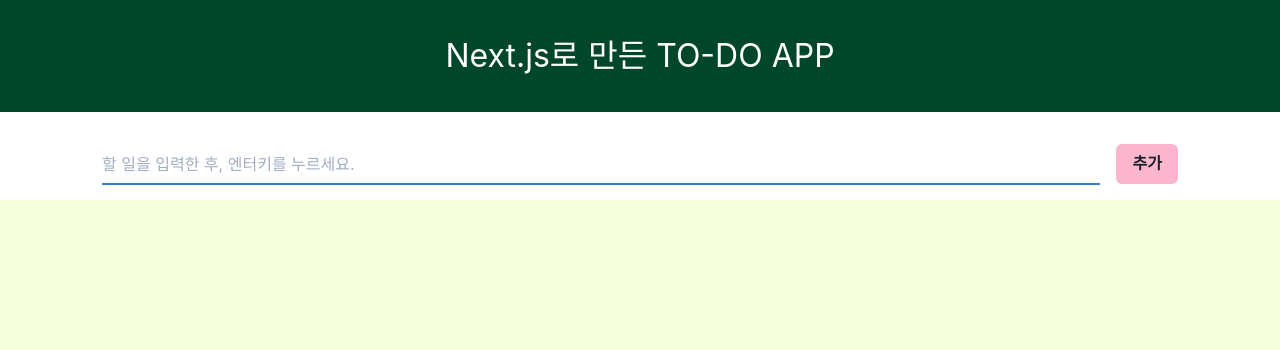
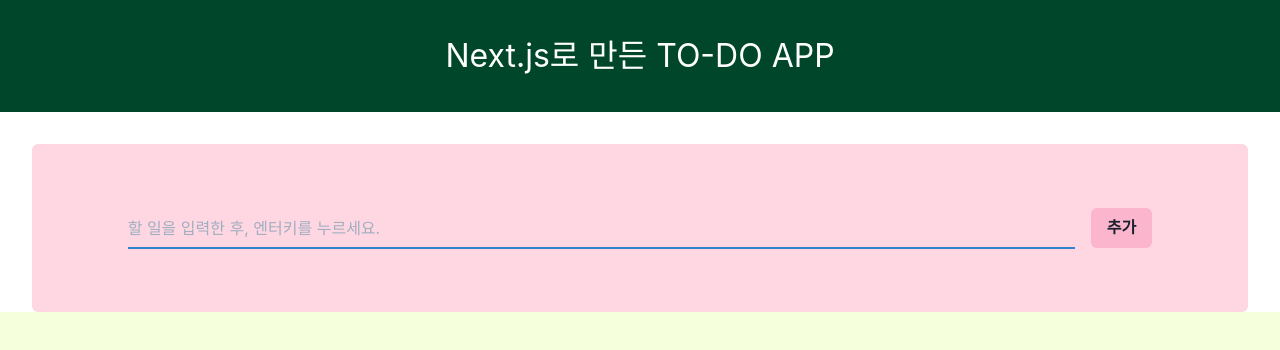
Before and after one commit to SJ-Lee33/next-todo-1886px-1, a Next.js app: page / in a window 1280 px wide. Shown: the top 350 px of the page. Built offline with nearby package versions, Linux system fonts and the light colour scheme.

Commit message:
change style

```diff
--- a/components/todo/Todo.js
+++ b/components/todo/Todo.js
@@ -34,9 +34,9 @@
   };
 
   return (
-    <>
+    <Box margin="2rem" padding="2rem 0" borderRadius="md" bg="#FED7E2">
       <Form pushTodo={pushTodo} />
       <Item todoList={todoList} deleteTodo={deleteTodo} />
-    </>
+    </Box>
   );
 }
```
